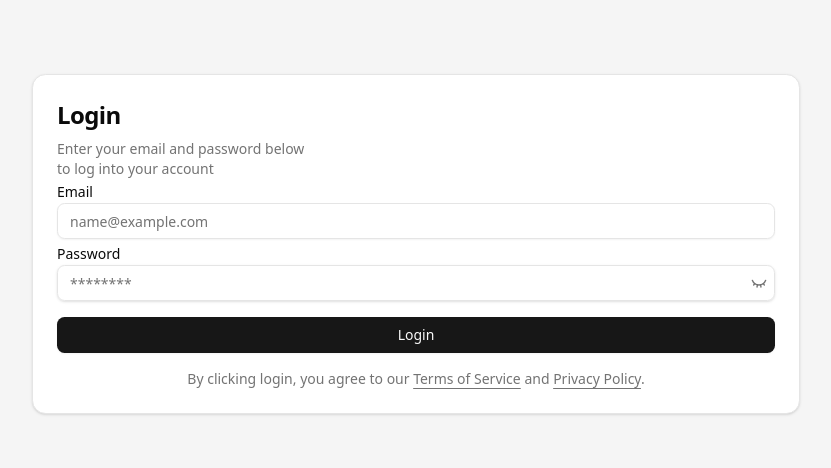
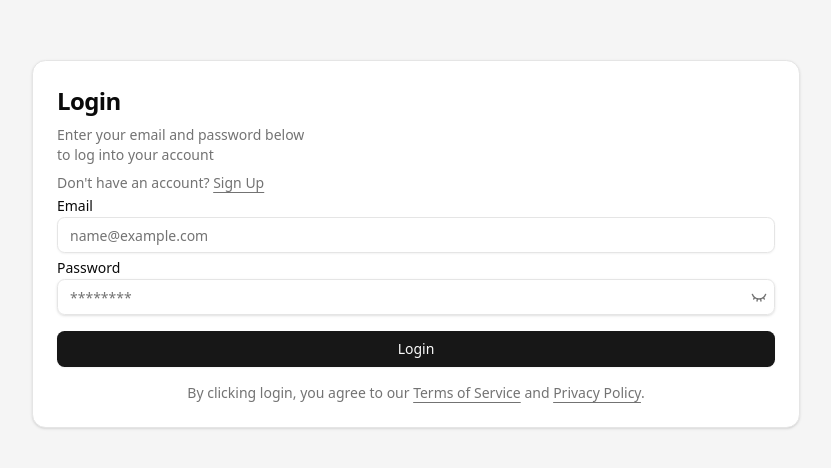
Before and after one commit to iDCoded/iiitn-website, a React (Vite) app in the folder iiitn-website/: page /login in a window 1280 px wide. Shown: the part 156-624 px from the top of the page, without its empty margins (224-1055 px from the left). Built offline with nearby package versions, Linux system fonts and the light colour scheme.

Commit message:
Add sign-up link to Login component and remove console log statements from form submissions

```diff
--- a/iiitn-website/src/components/auth/login.tsx
+++ b/iiitn-website/src/components/auth/login.tsx
@@ -1,5 +1,6 @@
 import { Card } from "../ui/card";
 import { LoginForm } from "../form/sign-in/components/login-form";
+import { Link } from "react-router-dom";
 
 function Login() {
 	return (
@@ -9,6 +10,14 @@ function Login() {
 				<p className="text-sm text-muted-foreground">
 					Enter your email and password below <br />
 					to log into your account
+				</p>
+				<p className="text-sm text-muted-foreground">
+					Don't have an account?{" "}
+					<Link
+						to="/signup"
+						className="underline underline-offset-4 hover:text-primary">
+						Sign Up
+					</Link>
 				</p>
 			</div>
 			<LoginForm />
--- a/iiitn-website/src/components/form/sign-in/components/login-form.tsx
+++ b/iiitn-website/src/components/form/sign-in/components/login-form.tsx
@@ -45,7 +45,6 @@ export function LoginForm({ className, ...props }: UserAuthFormProps) {
 
 	function onSubmit(data: z.infer<typeof formSchema>) {
 		setIsLoading(true);
-		// eslint-disable-next-line no-console
 		console.log(data);
 
 		setTimeout(() => {
--- a/iiitn-website/src/components/form/sign-up/components/sign-up-form.tsx
+++ b/iiitn-website/src/components/form/sign-up/components/sign-up-form.tsx
@@ -54,7 +54,6 @@ export function SignUpForm({ className, ...props }: SignUpFormProps) {
 
 	function onSubmit(data: z.infer<typeof formSchema>) {
 		setIsLoading(true);
-		// eslint-disable-next-line no-console
 		console.log(data);
 
 		setTimeout(() => {
```
